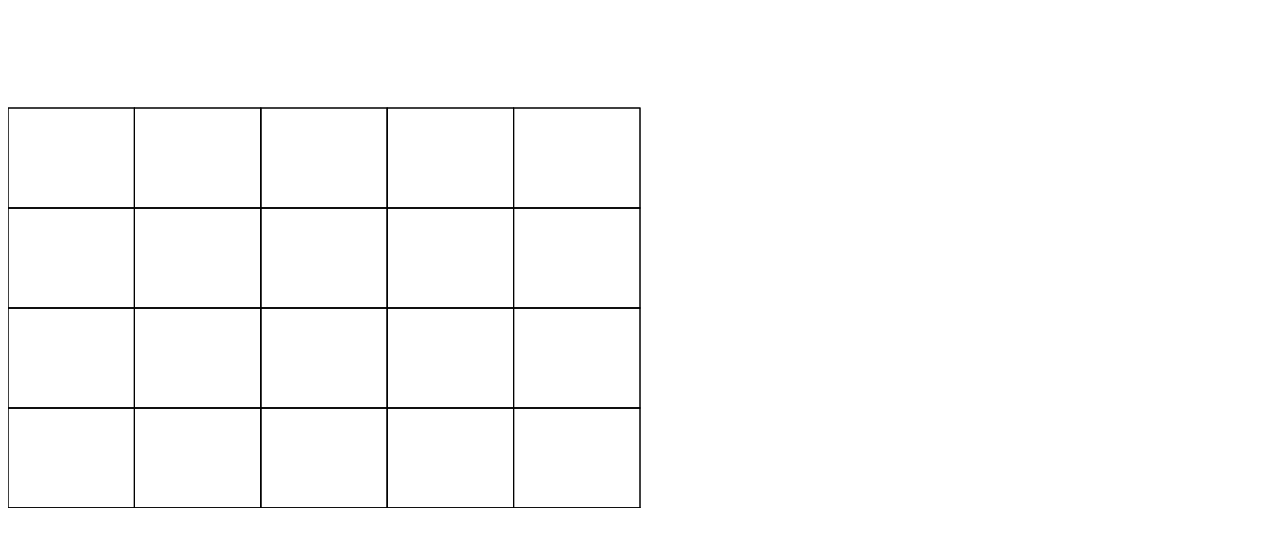
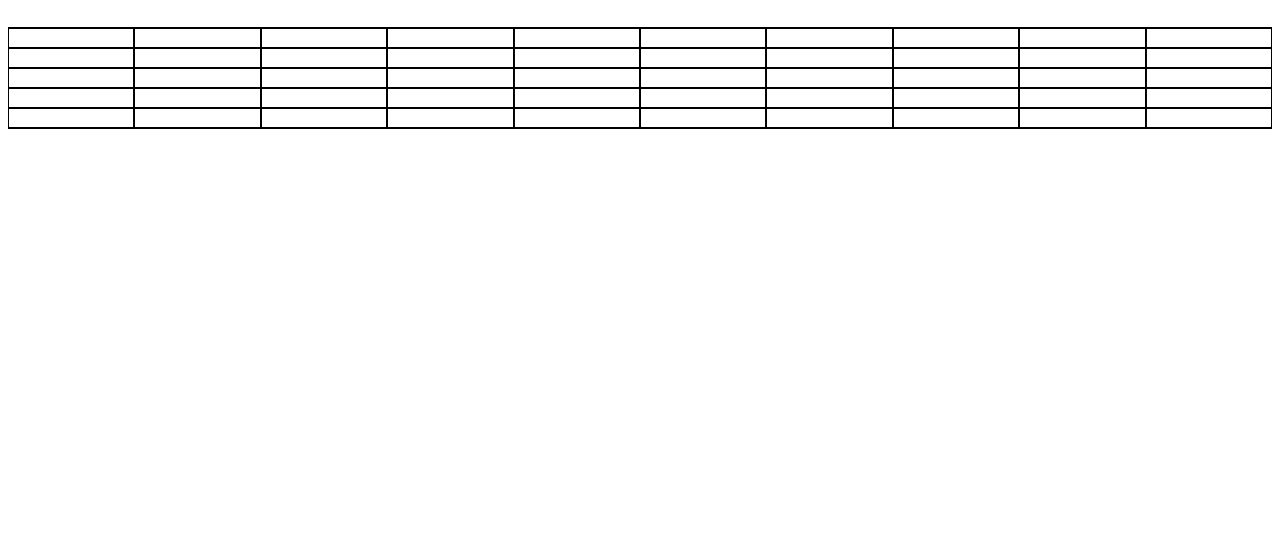
Before and after one commit to Carlo-Codes/CarloGantt_TestBed, a React (Vite) app: page / in a window 1280 px wide. Shown: the top 546 px of the page. Built offline with nearby package versions, Linux system fonts and the light colour scheme.

Commit message:
got the grid working

```diff
--- a/carloGantt.ts/GanttChart.tsx
+++ b/carloGantt.ts/GanttChart.tsx
@@ -1,23 +1,50 @@
 import React, {FunctionComponent, useEffect} from 'react'
 import "./GantChart.css"
+import { gantSettings } from './types/generalTypes'
+import drawGanttGrid from './drawGanttGrid'
 
 type Props ={
     width:number,
     height:number,
-    drawGantts(context:CanvasRenderingContext2D):void,
+    gantSettings:gantSettings
 }
 function GanttChart(props:Props){
 
     const canvasRef = React.useRef(null)
-    const draw = props.drawGantts
+    const gantData = React.useRef(null)
+    const frameID = React.useRef(0)
+
+    const draw = ()=>{
+        if(canvasRef.current){
+            const canvas : HTMLCanvasElement = canvasRef.current
+            const ctx = canvas.getContext("2d")
+            const gridInputs = {
+                context: ctx,
+                gantHeight:props.height, //grid dims may be smaller than the gant chart as a whole
+                gantWidth:props.width,
+                nCols:props.gantSettings.nCols,
+                nRows:props.gantSettings.nRows,
+                rowHeight:props.gantSettings.rowHeight
+
+            }
+            drawGanttGrid(gridInputs)
+        }
+
+    }
+
+   const nextFrame = () =>{
+        if(!canvasRef.current) return
+        draw()
+        frameID.current = requestAnimationFrame(nextFrame)
+   }
 
     useEffect(()=>{
-        const canvas =  canvasRef.current as unknown as HTMLCanvasElement
+        frameID.current = requestAnimationFrame(nextFrame)
+        return () => {
+            cancelAnimationFrame(frameID.current)
+        }
 
-        const context = canvas.getContext('2d')
-        if(context === null) throw new Error("couldnt get context")
-        draw(context)
-    },[draw])
+    },[])
 
     return(
         <div>
--- a/carloGantt.ts/drawGanttGrid.tsx
+++ b/carloGantt.ts/drawGanttGrid.tsx
@@ -1,22 +1,24 @@
 
 
 type inputs = {
-    context:CanvasRenderingContext2D
+    context:CanvasRenderingContext2D | null
     gantHeight:number,
     gantWidth:number,
     nCols:number,
     nRows:number,
+    rowHeight:number
 
 }
 function drawGanttGrid(inputs:inputs){
     const cellwidth = inputs.gantWidth/inputs.nCols
-    const cellheight = inputs.gantHeight/inputs.nRows
+    const cellheight = inputs.rowHeight
     const nCells = inputs.nRows * inputs.nCols
     let drawingRow = 0
     let drawingCol = 0
+    if(!inputs.context) throw new Error("drawGanttGrid has no context")
     for (let i = 0; i < nCells; i++){
 
-        if (i % inputs.nRows === 0){
+        if (i % inputs.nCols === 0){
             drawingRow++
             drawingCol = 0
         }
@@ -24,9 +26,6 @@ function drawGanttGrid(inputs:inputs){
         const yPos = cellheight*drawingRow
         inputs.context.strokeRect(xPos,yPos,cellwidth,cellheight)
         drawingCol++
-
-
-
     }
 }
 
--- /dev/null
+++ b/carloGantt.ts/types/generalTypes.ts
@@ -0,0 +1,9 @@
+type gantSettings = {
+    gantHeight:number,
+    gantWidth:number,
+    nCols:number,
+    nRows:number,
+    rowHeight:number
+}
+
+export type {gantSettings}
--- a/src/App.tsx
+++ b/src/App.tsx
@@ -5,38 +5,30 @@ import viteLogo from '/vite.svg'
 import GanttChart from '../carloGantt.ts/GanttChart'
 import drawGanttGrid from '../carloGantt.ts/drawGanttGrid'
 
+
+import { gantSettings } from '../carloGantt.ts/types/generalTypes'
+
 const body = document.body
 
 const ganttChartWidth = body.clientWidth
 const gantChartHeight = 500
 
 
-
-const draw = (context:CanvasRenderingContext2D )=>{
-
-
-  const gridSettings = {
-    context:context,
+const gantSetting:gantSettings = {
     gantHeight:gantChartHeight,
     gantWidth:ganttChartWidth,
     nCols:10,
     nRows:5,
+    rowHeight:20
   }
-
-  drawGanttGrid(gridSettings)
-
-
-
-}
-
 
 
 function App() {
   const [count, setCount] = useState(0)
 
   return (
-    <GanttChart height={gantChartHeight} width={ganttChartWidth} drawGantts={draw}></GanttChart>
+    <GanttChart height={gantChartHeight} width={ganttChartWidth} gantSettings={gantSetting}></GanttChart>
   )
 }
 
-export default App
+export {App}
--- a/src/main.tsx
+++ b/src/main.tsx
@@ -1,6 +1,6 @@
 import React from 'react'
 import ReactDOM from 'react-dom/client'
-import App from './App.tsx'
+import { App } from './App'
 import './index.css'
 
 ReactDOM.createRoot(document.getElementById('root') as HTMLElement).render(
```
